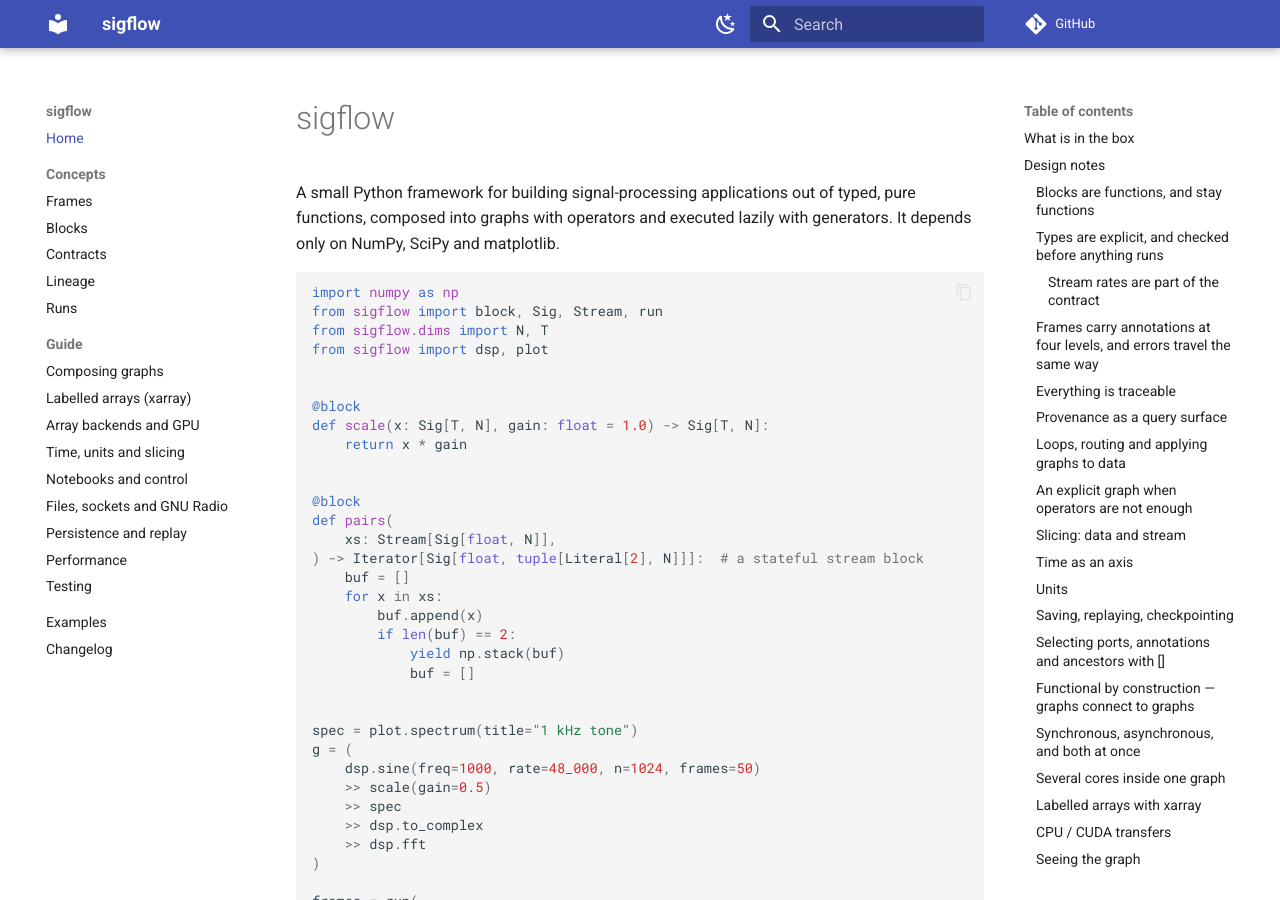
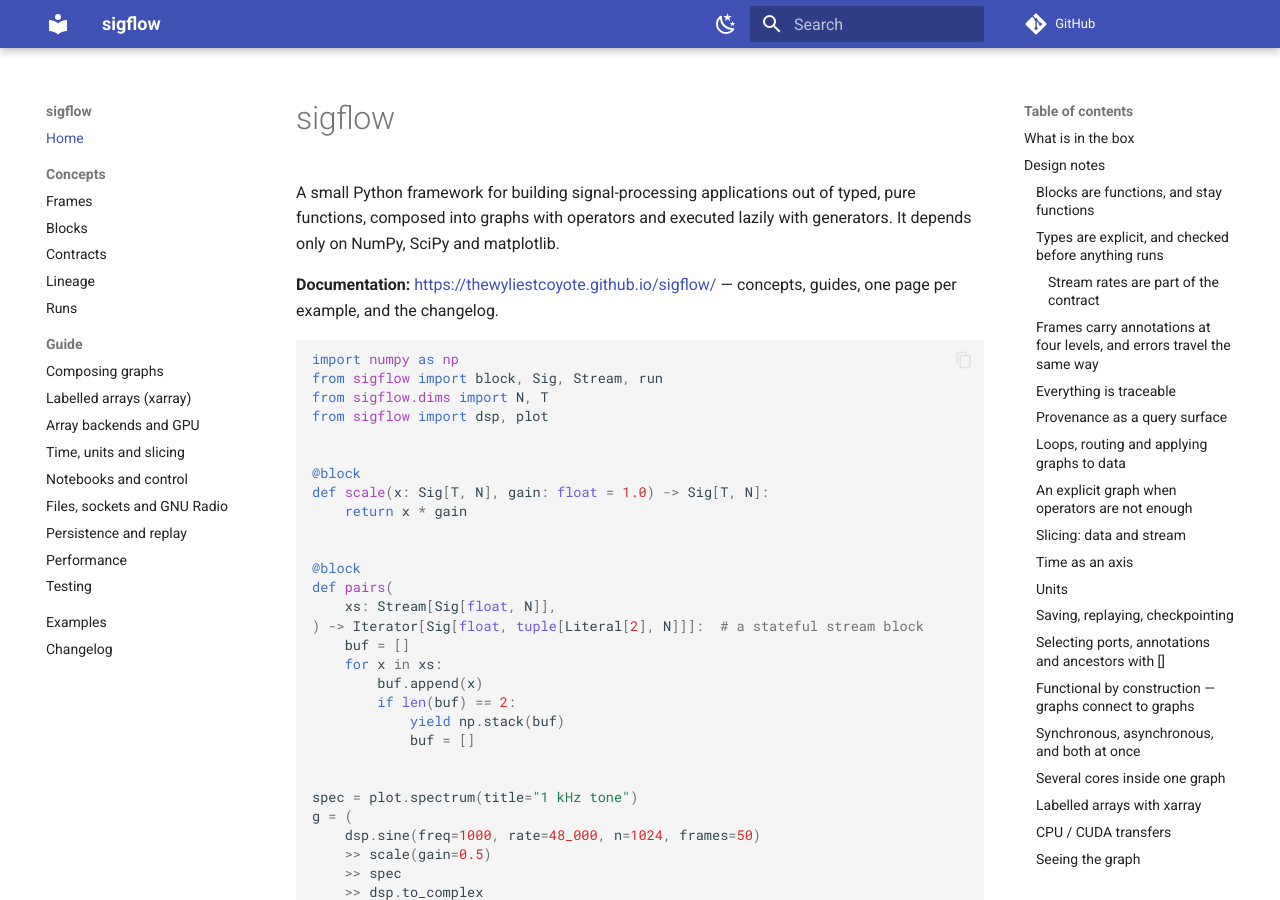
Before and after one commit to TheWylieStCoyote/sigflow, an MkDocs documentation site: the page built from docs/index.md, in a window 1280 px wide and 900 px high. Built offline with MkDocs 1.6.1 and Material for MkDocs 9.7.7, drawn with Linux system fonts in a browser that asks for light colours; comment, search, counter and statistics services are not loaded.

Commit message:
Add link to the docs page

````diff
--- a/docs/index.md
+++ b/docs/index.md
@@ -3,6 +3,9 @@
 A small Python framework for building signal-processing applications out of
 typed, pure functions, composed into graphs with operators and executed lazily
 with generators. It depends only on NumPy, SciPy and matplotlib.
+
+**Documentation:** <https://thewyliestcoyote.github.io/sigflow/> — concepts,
+guides, one page per example, and the changelog.
 
 ```python
 import numpy as np
````
Also changed, not shown: README.md (+3 -0 lines).
